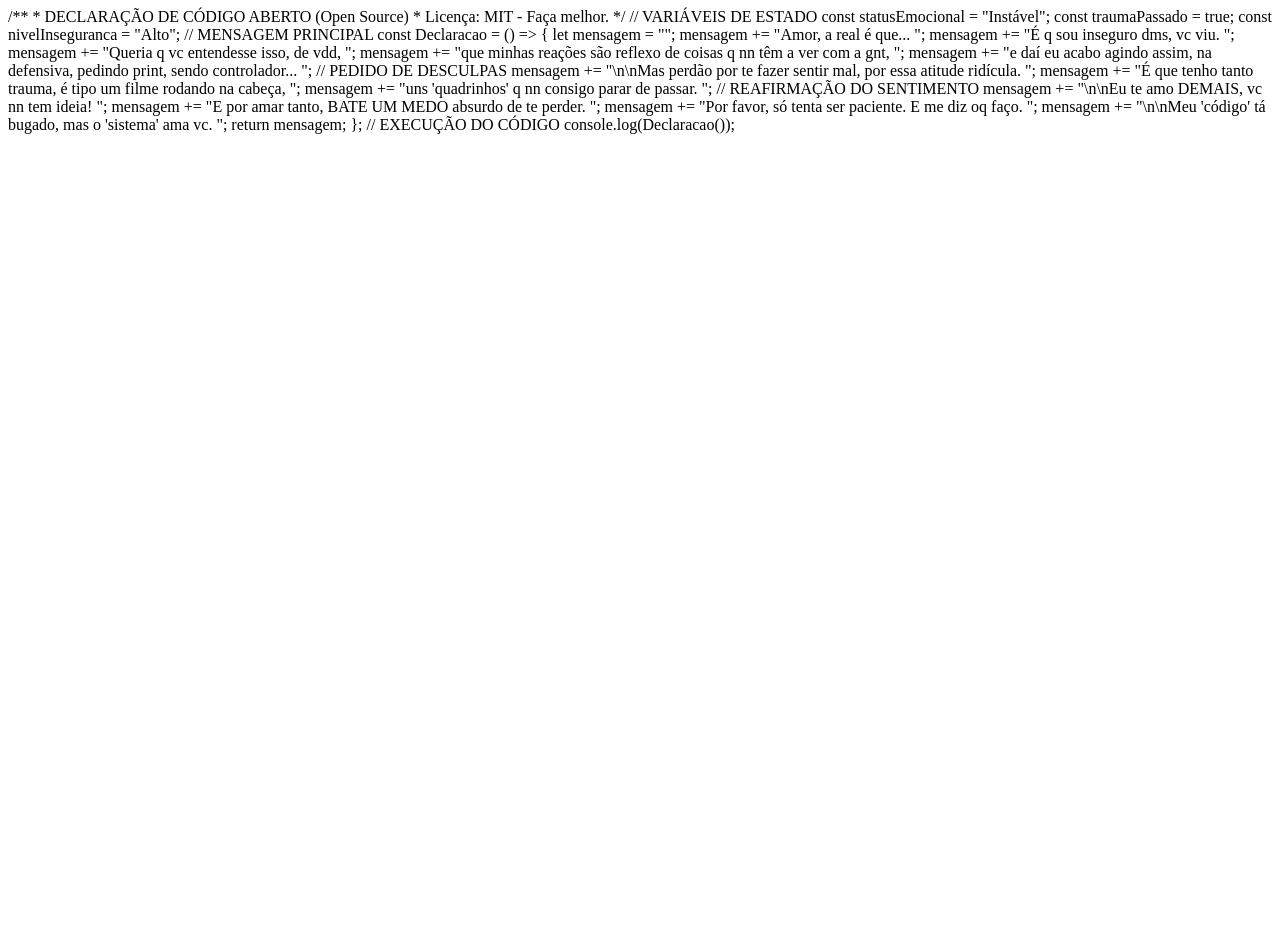
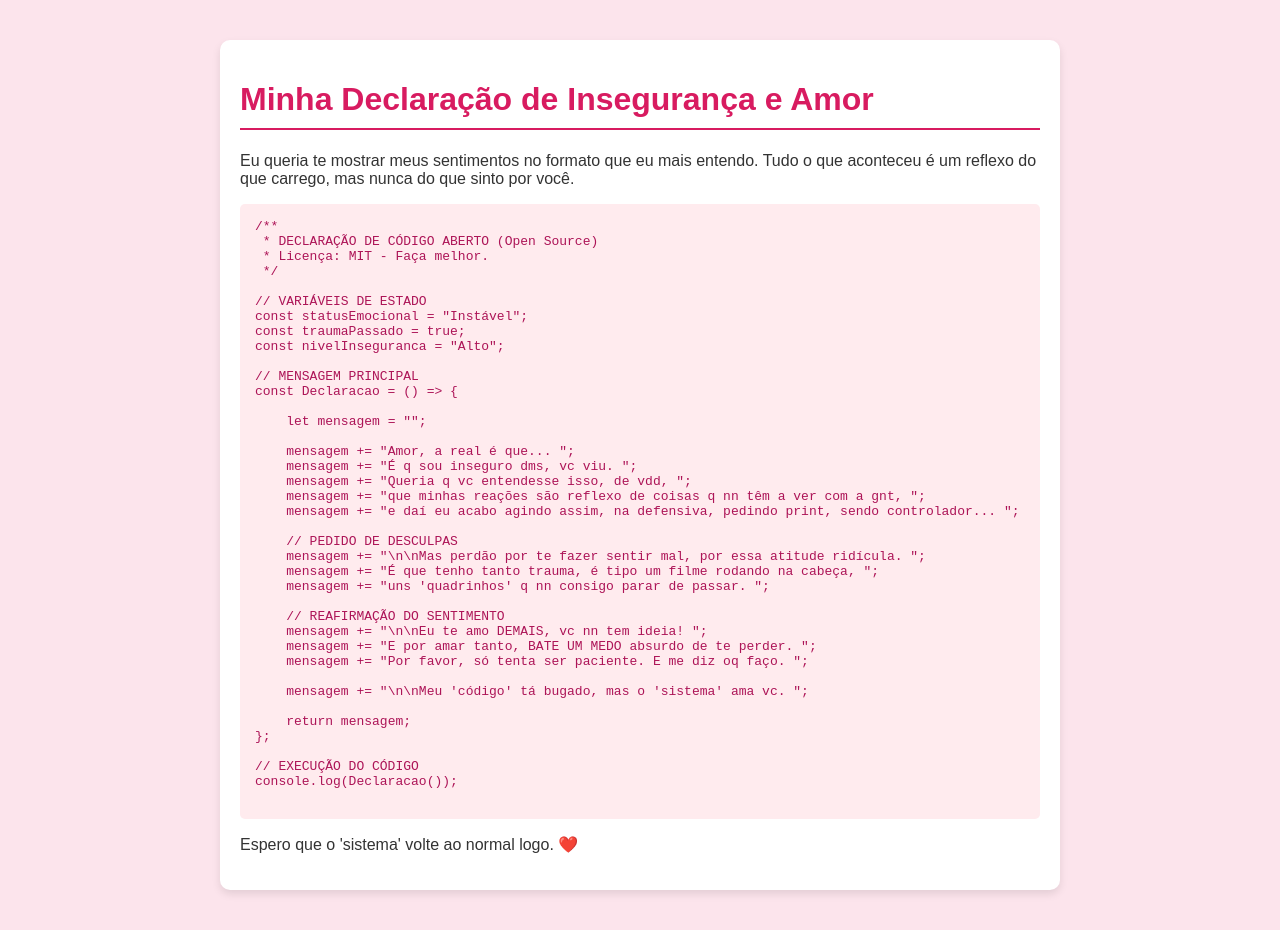
Before and after one commit to matheuswilles/minha-declara-o-di-amorii, a plain HTML site: page index.html in a window 1280 px wide. Before the commit the page ends 800 px from the top, so only its background shows below. Drawn offline with Linux system fonts and the light colour scheme.

Commit message:
Update index.html

```diff
--- a/index.html
+++ b/index.html
@@ -1,3 +1,47 @@
+<!DOCTYPE html>
+<html lang="pt-br">
+<head>
+    <meta charset="UTF-8">
+    <meta name="viewport" content="width=device-width, initial-scale=1.0">
+    <title>Declaração de Código Aberto 💖</title>
+    <style>
+        /* Estilo para deixar a caixa do código mais bonitinha/rosa */
+        body {
+            font-family: Arial, sans-serif;
+            margin: 40px;
+            background-color: #fce4ec; /* Rosa bem claro */
+            color: #333;
+        }
+        .container {
+            max-width: 800px;
+            margin: 0 auto;
+            padding: 20px;
+            background-color: #fff;
+            border-radius: 10px;
+            box-shadow: 0 4px 8px rgba(0, 0, 0, 0.1);
+        }
+        h1 {
+            color: #d81b60; /* Rosa mais escuro */
+            border-bottom: 2px solid #d81b60;
+            padding-bottom: 10px;
+        }
+        pre {
+            background-color: #ffebee; /* Rosa bem leve para o bloco */
+            color: #ad1457; /* Texto em tom de vinho/rosa escuro */
+            padding: 15px;
+            border-radius: 5px;
+            overflow-x: auto;
+            white-space: pre-wrap;
+            word-wrap: break-word;
+        }
+    </style>
+</head>
+<body>
+    <div class="container">
+        <h1>Minha Declaração de Insegurança e Amor</h1>
+        <p>Eu queria te mostrar meus sentimentos no formato que eu mais entendo. Tudo o que aconteceu é um reflexo do que carrego, mas nunca do que sinto por você.</p>
+
+        <pre>
 /**
  * DECLARAÇÃO DE CÓDIGO ABERTO (Open Source)
  * Licença: MIT - Faça melhor.
@@ -36,3 +80,9 @@ const Declaracao = () => {
 
 // EXECUÇÃO DO CÓDIGO
 console.log(Declaracao());
+        </pre>
+
+        <p>Espero que o 'sistema' volte ao normal logo. ❤️</p>
+    </div>
+</body>
+</html>
```
